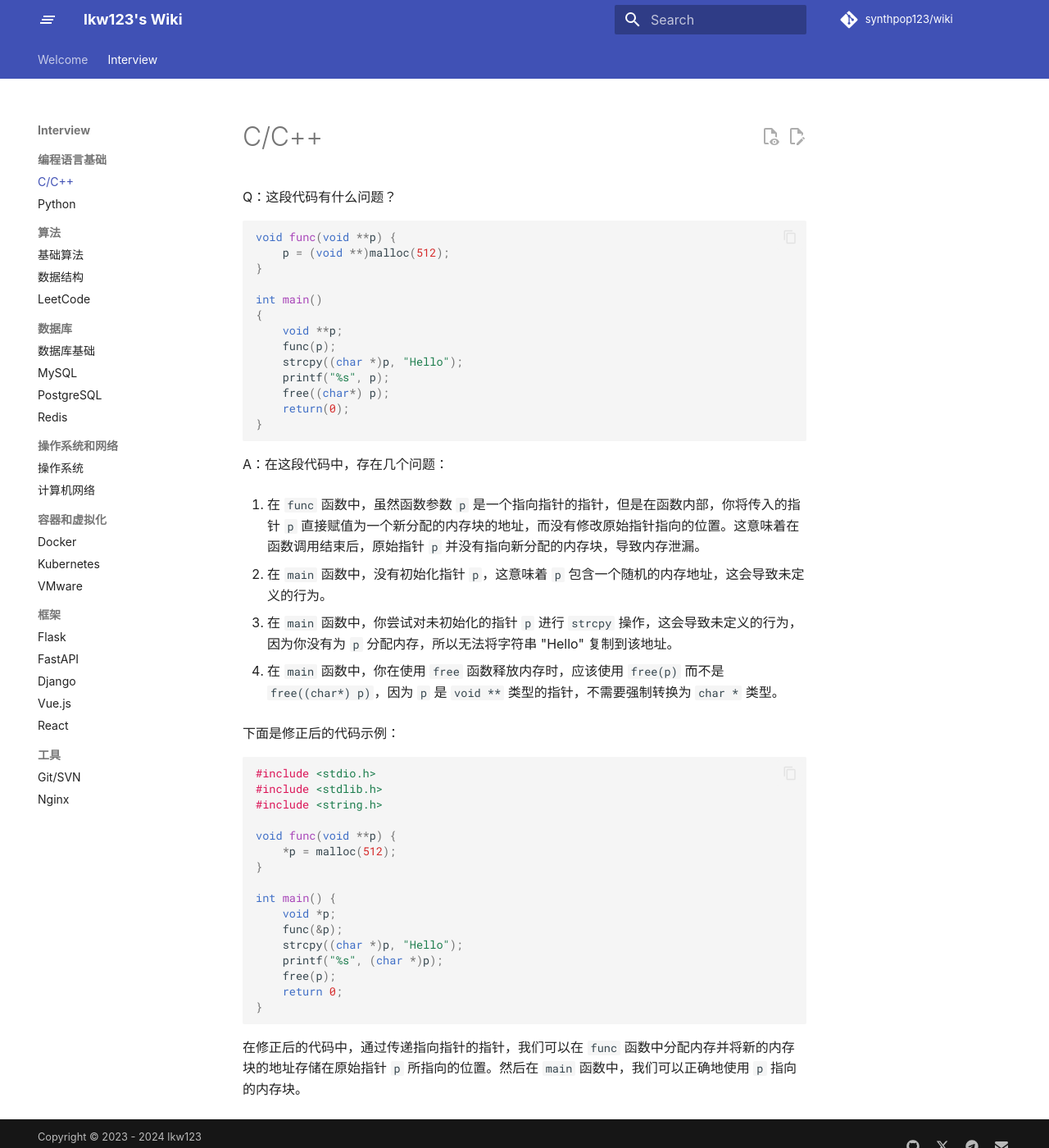
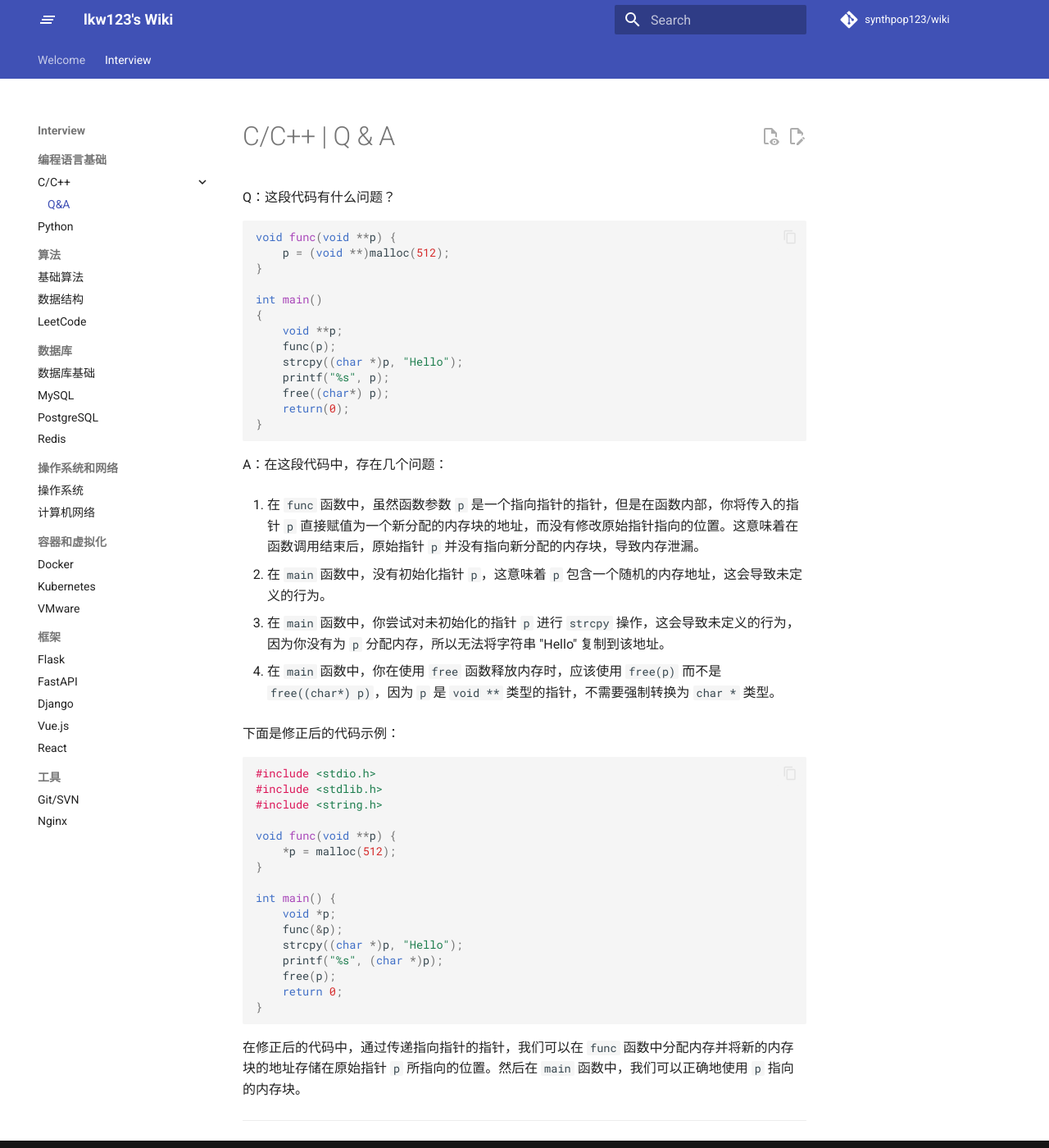
Before and after one commit to synthpop123/wiki, an MkDocs documentation site: the page built from docs/interview/cpp/q&a.md, in a window 1280 px wide and 1400 px high. Shown: the whole window at 82% size. Built offline with MkDocs 1.6.1 and Material for MkDocs 9.7.7, drawn with Linux system fonts in a browser that asks for light colours; comment, search, counter and statistics services are not loaded; a style sheet for code colours, icons or effects is not loaded.

Commit message:
fix: Change file structure

````diff
--- a/docs/interview/cpp.md
+++ b/docs/interview/cpp/q&a.md
@@ -1,4 +1,4 @@
-# C/C++
+# C/C++ | Q & A
 
 Q：这段代码有什么问题？
 
@@ -50,3 +50,5 @@ int main() {
 ```
 
 在修正后的代码中，通过传递指向指针的指针，我们可以在 `func` 函数中分配内存并将新的内存块的地址存储在原始指针 `p` 所指向的位置。然后在 `main` 函数中，我们可以正确地使用 `p` 指向的内存块。
+
+---
--- a/docs/stylesheets/extra.css
+++ /dev/null
@@ -1,3 +0,0 @@
-:root {
-  --md-text-font: "LXGW WenKai Screen";
-}
--- a/mkdocs.yml
+++ b/mkdocs.yml
@@ -63,7 +63,8 @@ nav:
   - Interview:
       # - interview/index.md
       - 编程语言基础:
-          - C/C++: interview/cpp.md
+          - C/C++:
+            - Q&A: interview/cpp/q&a.md
           - Python: interview/python.md
       - 算法:
           - 基础算法: interview/basic.md
@@ -134,6 +135,6 @@ extra_javascript:
   - https://cdnjs.cloudflare.com/ajax/libs/KaTeX/0.16.9/contrib/auto-render.min.js
 
 extra_css:
-  - stylesheets/extra.css
-  - https://cdn.jsdelivr.net/npm/lxgw-wenkai-screen-webfont@1.1.0/style.css
+  # - stylesheets/extra.css
+  # - https://cdn.jsdelivr.net/npm/lxgw-wenkai-screen-webfont@1.1.0/style.css
   - https://cdnjs.cloudflare.com/ajax/libs/KaTeX/0.16.9/katex.min.css
````
